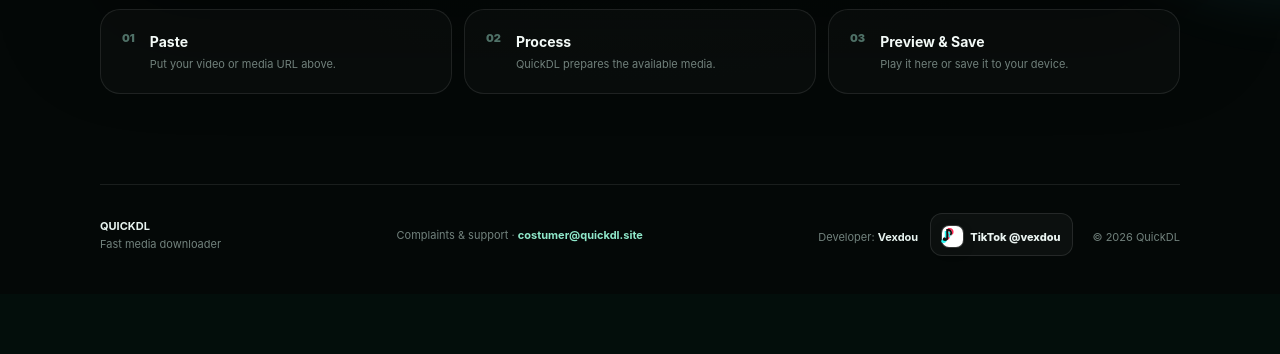
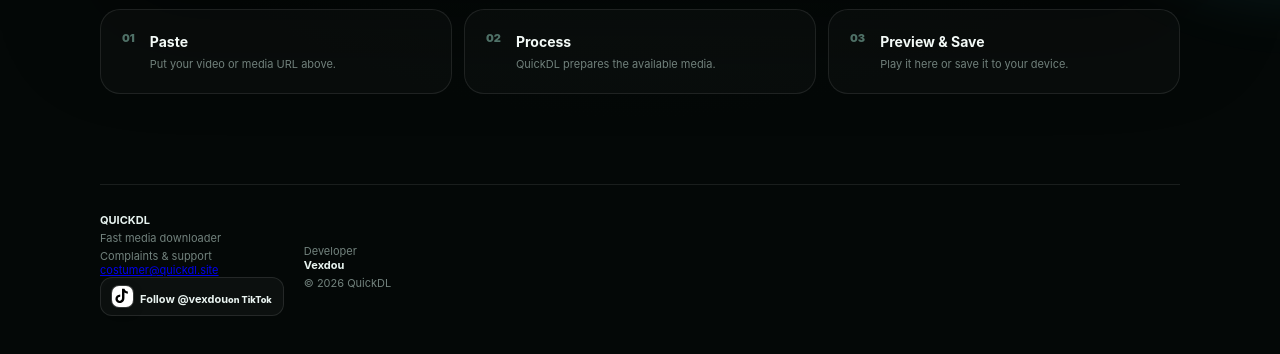
Before and after one commit to vexdou/Website, a FastAPI app: page / in a window 1280 px wide. Shown: the part 839-1193 px from the top of the page. Before the commit the page ends 1095 px from the top, so only its background shows below. Run offline with FastAPI, Linux system fonts and the light colour scheme; data that the repository does not hold is empty; parts of the project's set-up code (start-up, migrations or seed data) failed here and were passed over; some libraries are stand-ins or nearby versions.

Commit message:
Add files via upload

```diff
--- a/templates/index.html
+++ b/templates/index.html
@@ -6,7 +6,7 @@
   <meta name="theme-color" content="#06100d">
   <meta name="description" content="QuickDL — fast, simple media downloader">
   <link rel="manifest" href="/manifest.json">
-  <link rel="stylesheet" href="/static/styles.css?v=9.4.3">
+  <link rel="stylesheet" href="/static/styles.css?v=9.4">
   <title>QuickDL — Media Downloader</title>
 </head>
 <body>
@@ -70,10 +70,15 @@
   </main>
 
   <footer class="footer">
-    <div><strong>QUICKDL</strong><span>Fast media downloader</span></div>
-    <div class="support">Complaints &amp; support · <a href="mailto:costumer@quickdl.site">costumer@quickdl.site</a></div>
-    <div class="developer"><span>Developer: <strong>Vexdou</strong></span><a class="tiktok-link" href="https://www.tiktok.com/@vexdou" target="_blank" rel="noopener noreferrer" aria-label="Follow Vexdou on TikTok"><span class="tiktok-icon">♪</span><span>TikTok @vexdou</span></a></div>
-    <span>© 2026 QuickDL</span>
+    <div class="footer-main">
+      <div class="footer-brand"><strong>QUICKDL</strong><span>Fast media downloader</span></div>
+      <div class="footer-support"><span>Complaints &amp; support</span><a href="mailto:costumer@quickdl.site">costumer@quickdl.site</a></div>
+      <a class="tiktok-link" href="https://www.tiktok.com/@vexdou" target="_blank" rel="noopener noreferrer" aria-label="Follow Vexdou on TikTok">
+        <svg class="tiktok-icon" viewBox="0 0 24 24" aria-hidden="true"><path d="M14.2 3.2c.7 1.9 1.9 3 3.9 3.2v2.5c-1.5-.1-2.8-.6-3.9-1.4v6.1c0 3.6-2.4 5.9-5.5 5.9-2.7 0-4.8-2-4.8-4.6 0-2.9 2.4-5 5.5-5.1v2.5c-1.7.1-2.8 1-2.8 2.4 0 1.3.9 2.3 2.2 2.3 1.5 0 2.6-1.1 2.6-3.2V3.2h2.8z"/></svg>
+        <span><b>Follow @vexdou</b><small>on TikTok</small></span>
+      </a>
+    </div>
+    <div class="footer-bottom"><span>Developer <strong>Vexdou</strong></span><span>© 2026 QuickDL</span></div>
   </footer>
   <div id="toast" class="toast" role="status"></div>
 
@@ -85,6 +90,6 @@
       <a id="saveBtn" class="save-btn" href="#"><span>↓</span> Save to device</a>
     </div>
   </div>
-  <script src="/static/app.js?v=9.4.3"></script>
+  <script src="/static/app.js?v=9.4"></script>
 </body>
 </html>
```
